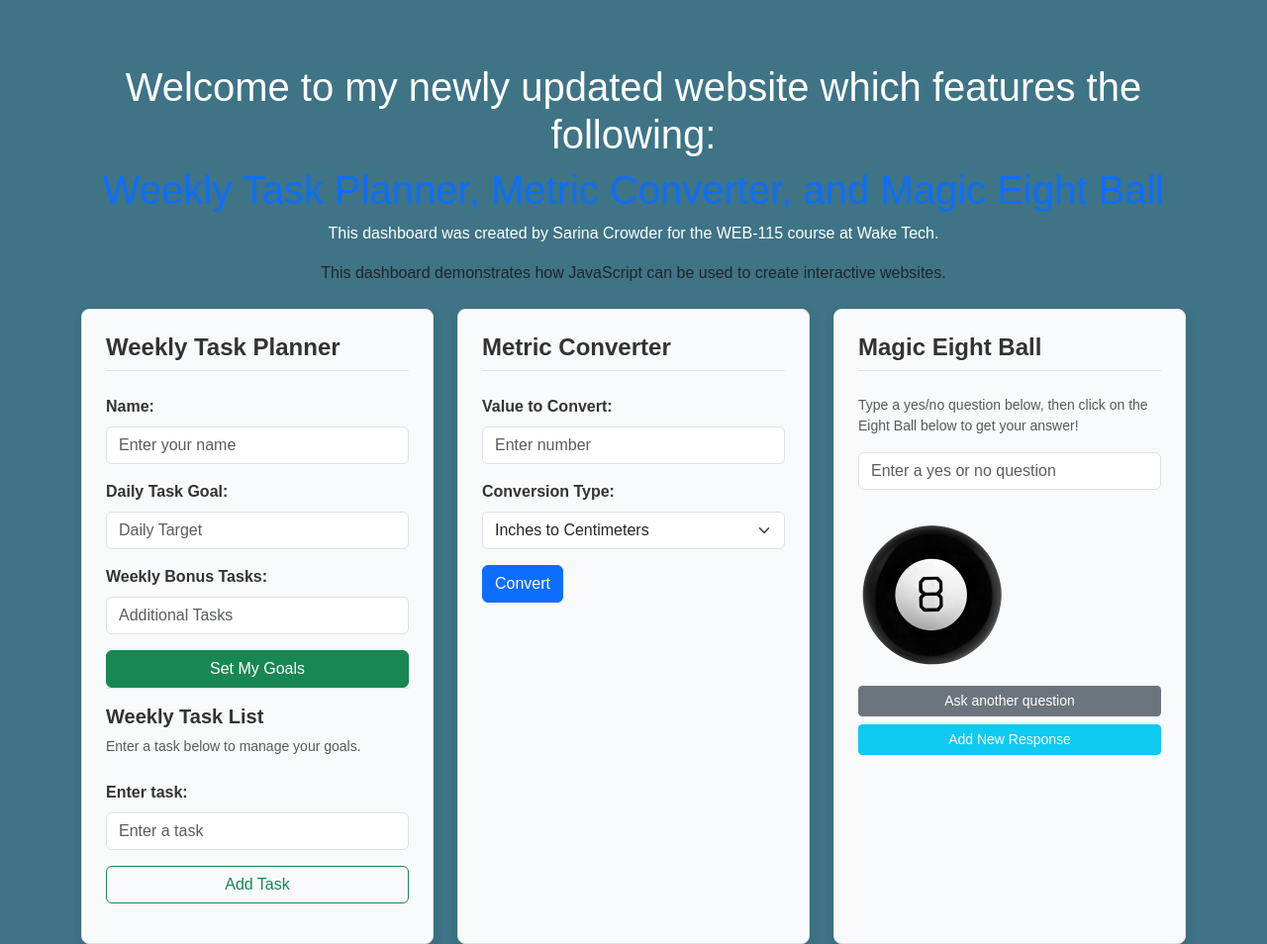
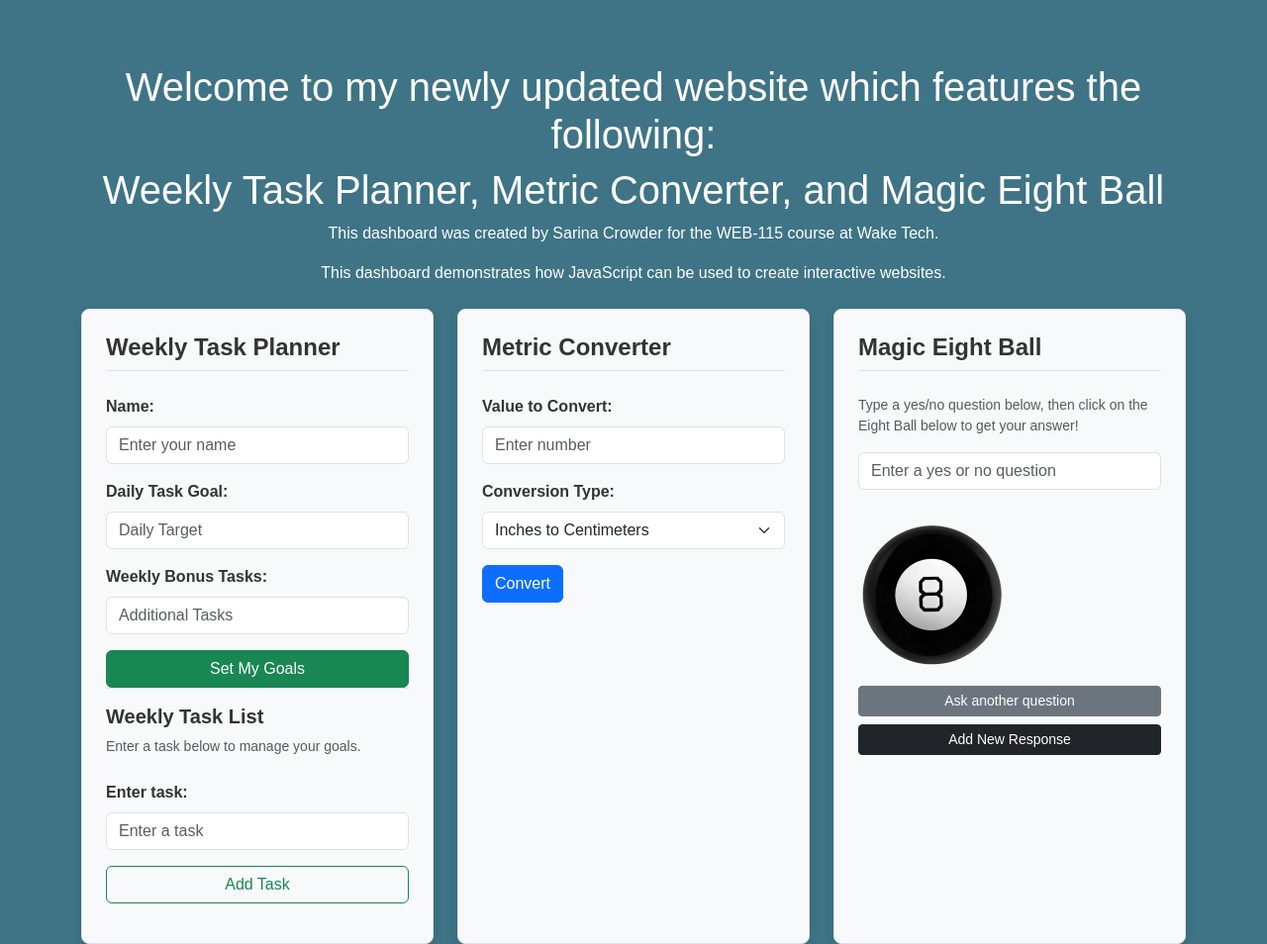
Before and after one commit to MissJoi89/interactive-dashboard, a plain HTML site: page index.html in a window 1280 px wide. Shown: the whole page at 99% size. Drawn offline with nearby package versions, Linux system fonts and the light colour scheme.

Commit message:
updated the addNewResponse button under the magic eight ball column and for better contrast

```diff
--- a/index.html
+++ b/index.html
@@ -15,9 +15,10 @@
     <link rel="stylesheet" href="css/style.css">
 </head>
 <body>
-    <header class="container my-4 text-center">
+    <!-- Added text-white to the header class for better contrast (10/26/2026) -->
+    <header class="container my-4 text-center text-white">
         <h1>Welcome to my newly updated website which features the following:</h1>
-        <h2 class="h1 mt-2 text-primary">Weekly Task Planner, Metric Converter, and Magic Eight Ball</h2>
+        <h2 class="h1 mt-2 text-white">Weekly Task Planner, Metric Converter, and Magic Eight Ball</h2>
 
         <p>This dashboard was created by Sarina Crowder for the WEB-115 course at Wake Tech.</p>
 
@@ -129,7 +130,7 @@
                             <button id="reset" name="reset" type="reset" class="btn btn-secondary btn-sm">Ask another question</button>
 
                             <!-- This button allows the user to add new Magic Eight Ball responses -->
-                            <button type="button" id="addNewResponse" class="btn btn-info btn-sm text-white">Add New Response</button>
+                            <button type="button" id="addNewResponse" class="btn btn-dark btn-sm text-white">Add New Response</button>
                         </div>
                     </form>
                 </div>
```
